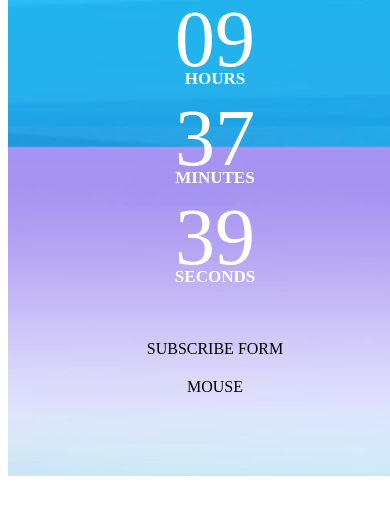
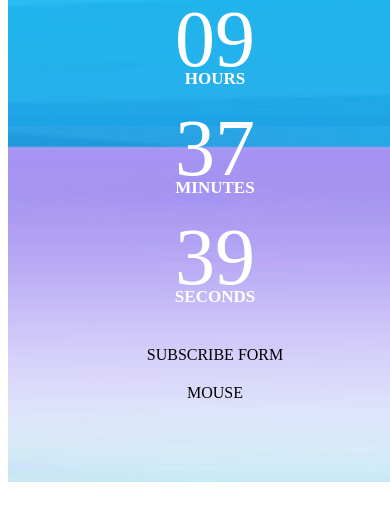
Before and after one commit to DarPoz/7-coming-soon, a website: page index.html in a window 390 px wide. Shown: the part 705-1211 px from the top of the page. Drawn offline with Linux system fonts and the light colour scheme.

Commit message:
Clock update with CSS grid#3

```diff
--- a/css/components/clock.css
+++ b/css/components/clock.css
@@ -1,14 +1,15 @@
 .clock {
-    display: inline-block;
+    display: grid;
+    /*grid-template-columns: 1fr 1fr 1fr 1fr;*/
+    grid-template-columns: repeat(4, 1fr);
+    gap: 30px;
     width: 100%;
     color: #fff;
 }
 
 .clock > .time {
-    width: 25%;
-    float: left;
-    margin: 10px 0;
-}
+    width: 100%;
+  }
 
 .clock > .time > .value {
     display: inline-block;
@@ -27,12 +28,14 @@
 
 }
 @media(max-width: 700px) {
-    .clock > .time {
-        width: 50%;
+    .clock {
+        grid-template-columns: 1fr 1fr;
+
     }
 }
 @media(max-width: 500px) {
-    .clock > .time {
-        width: 100%;
+    .clock {
+        grid-template-columns: 1fr;
+
     }
 }
```
